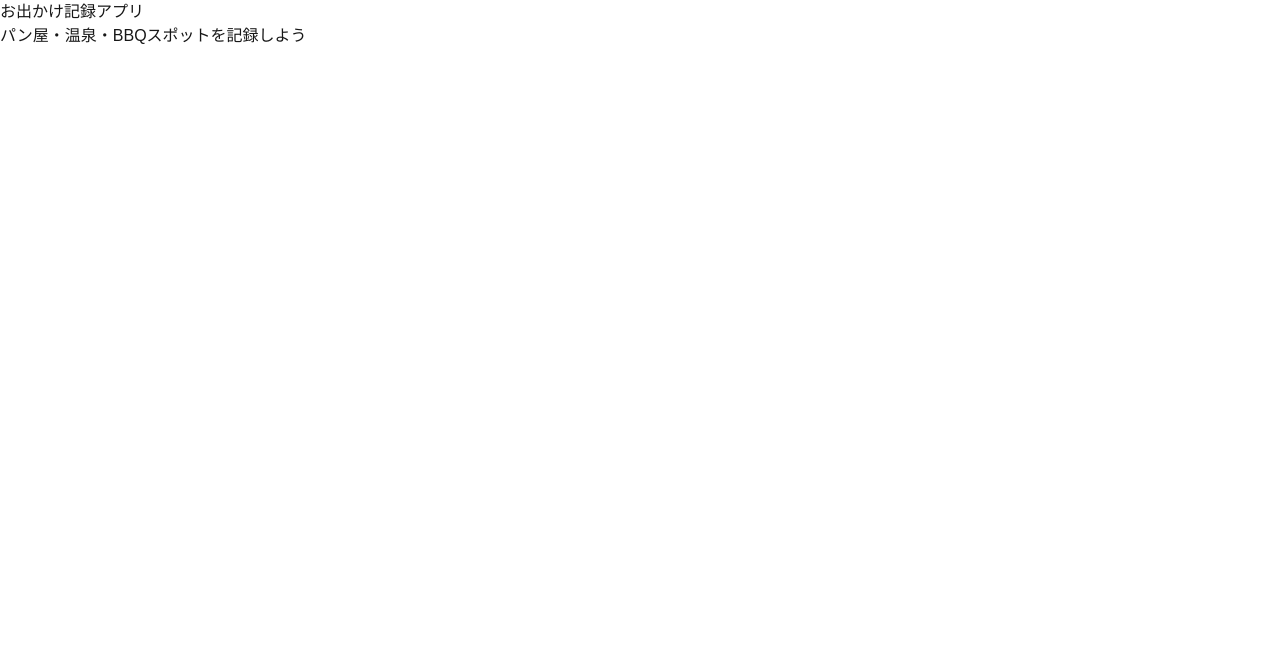
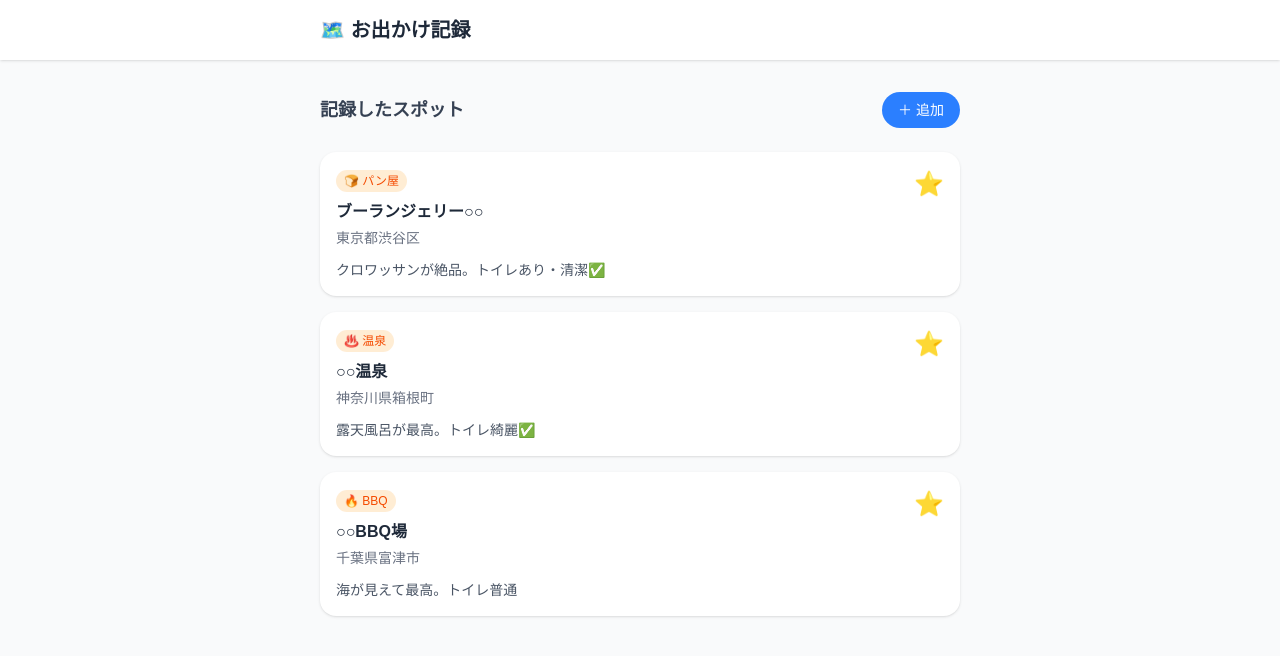
Before and after one commit to fuosa/outing-app, a Next.js app: page / in a window 1280 px wide. Shown: the top 656 px of the page. Built offline with nearby package versions, Linux system fonts and the light colour scheme.

Commit message:
トップページのカードデザインを追加

```diff
--- a/app/page.tsx
+++ b/app/page.tsx
@@ -1,8 +1,78 @@
 export default function Home() {
+  const spots = [
+    {
+      id: 1,
+      name: "ブーランジェリー○○",
+      category: "パン屋",
+      emoji: "🍞",
+      location: "東京都渋谷区",
+      memo: "クロワッサンが絶品。トイレあり・清潔✅",
+      color: "orange"
+    },
+    {
+      id: 2,
+      name: "○○温泉",
+      category: "温泉",
+      emoji: "♨️",
+      location: "神奈川県箱根町",
+      memo: "露天風呂が最高。トイレ綺麗✅",
+      color: "blue"
+    },
+    {
+      id: 3,
+      name: "○○BBQ場",
+      category: "BBQ",
+      emoji: "🔥",
+      location: "千葉県富津市",
+      memo: "海が見えて最高。トイレ普通",
+      color: "green"
+    },
+  ]
+
   return (
-    <main>
-        <h1>お出かけ記録アプリ</h1>
-        <p>パン屋・温泉・BBQスポットを記録しよう</p>
-    </main>
+    <div className="min-h-screen bg-gray-50">
+      <header className="bg-white shadow-sm">
+        <div className="max-w-2xl mx-auto px-4 py-4">
+          <h1 className="text-xl font-bold text-gray-800">
+            🗺️ お出かけ記録
+          </h1>
+        </div>
+      </header>
+
+      <main className="max-w-2xl mx-auto px-4 py-8">
+        <div className="flex justify-between items-center mb-6">
+          <h2 className="text-lg font-semibold text-gray-700">
+            記録したスポット
+          </h2>
+          <button className="bg-blue-500 text-white px-4 py-2 rounded-full text-sm font-medium">
+            ＋ 追加
+          </button>
+        </div>
+
+        <div className="space-y-4">
+          {spots.map((spot) => (
+            <div key={spot.id} className="bg-white rounded-2xl p-4 shadow-sm">
+              <div className="flex justify-between items-start">
+                <div>
+                  <span className="text-xs bg-orange-100 text-orange-600 px-2 py-1 rounded-full">
+                    {spot.emoji} {spot.category}
+                  </span>
+                  <h3 className="font-semibold text-gray-800 mt-2">
+                    {spot.name}
+                  </h3>
+                  <p className="text-sm text-gray-500 mt-1">
+                    {spot.location}
+                  </p>
+                </div>
+                <span className="text-2xl">⭐️</span>
+              </div>
+              <p className="text-sm text-gray-600 mt-3">
+                {spot.memo}
+              </p>
+            </div>
+          ))}
+        </div>
+      </main>
+    </div>
   )
 }
```
